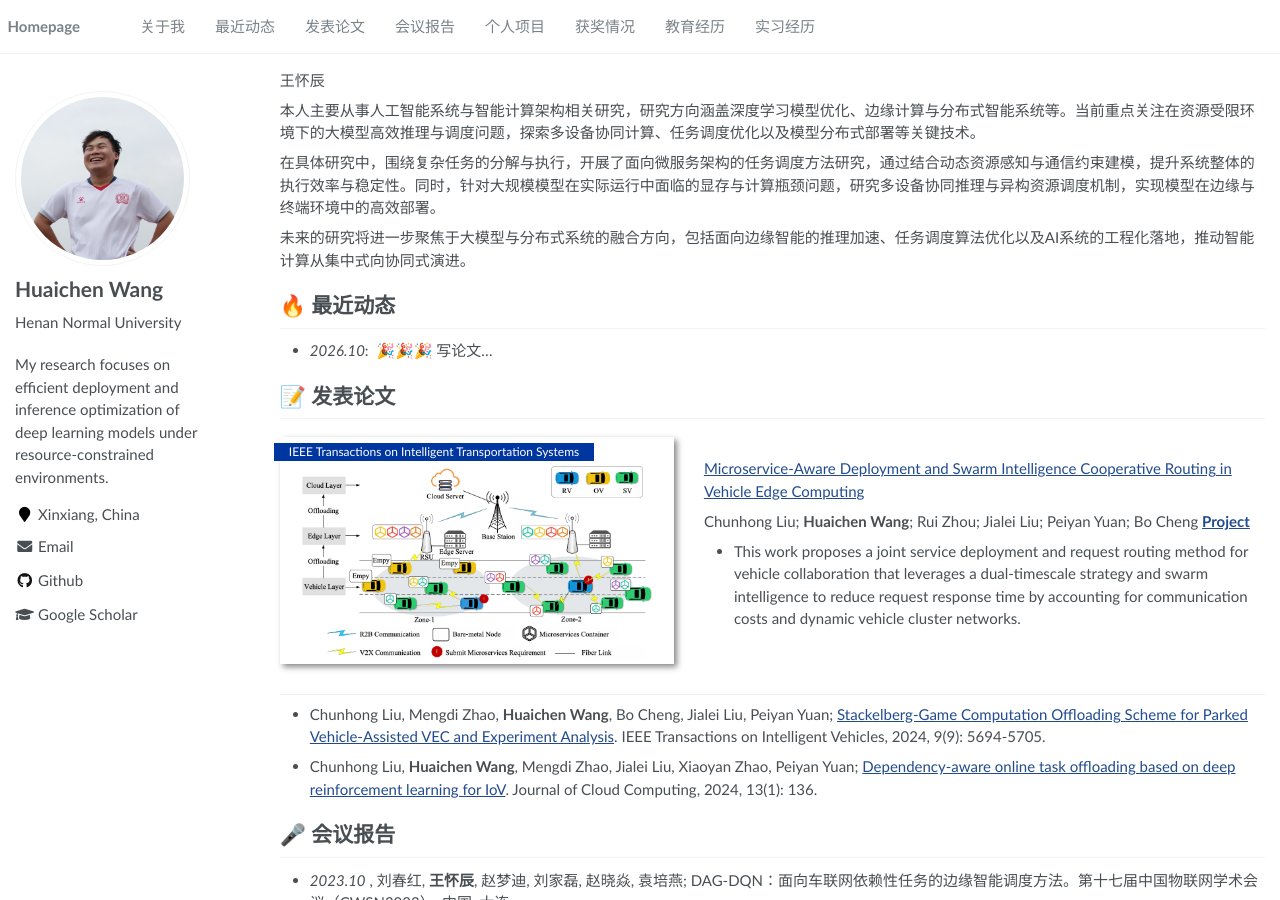
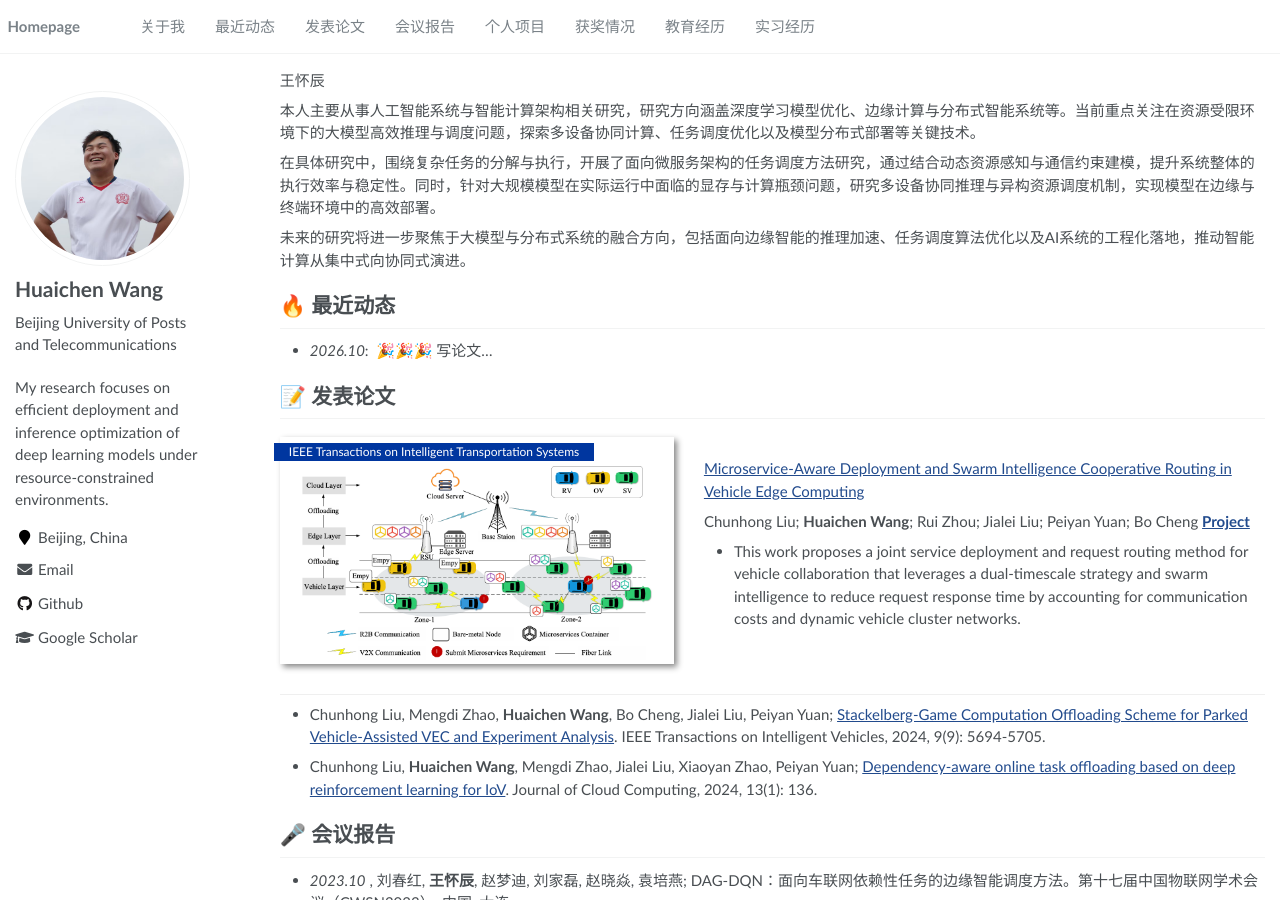
Before and after one commit to wanghuaichen2/wanghuaichen2.github.io, a Jekyll site: the page built from _pages/about.md, in a window 1280 px wide and 900 px high. Built offline with Jekyll 4.4.1, drawn with Linux system fonts in a browser that asks for light colours.

Commit message:
update state

```diff
--- a/_config.yml
+++ b/_config.yml
@@ -23,8 +23,8 @@ baidu_site_verification  :  # get baidu_site_verification from https://ziyuan.ba
 author:
   name             : "Huaichen Wang"
   avatar           : "images/android-chrome-512x512.png"
-  bio              : "Henan Normal University"
-  location         : "Xinxiang, China"
+  bio              : "Beijing University of Posts and Telecommunications"
+  location         : "Beijing, China"
   employer         :
   pubmed           :
   googlescholar    : "https://scholar.google.com/citations?user=Reza_eQAAAAJ"
```
